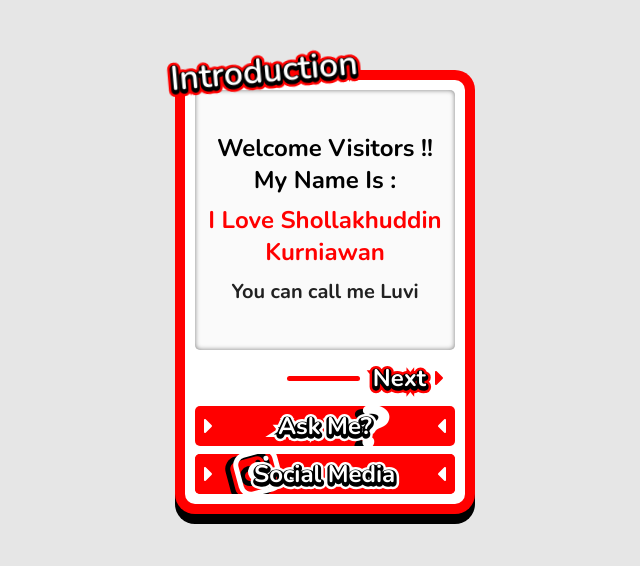
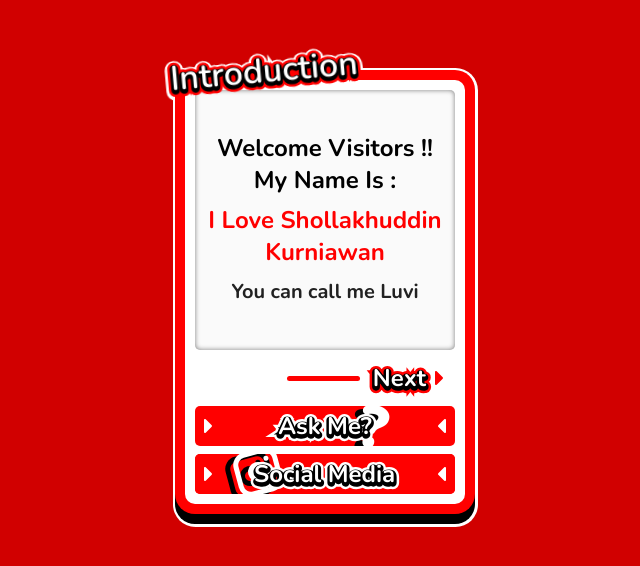
Before and after one commit to lluuvvii/my-personal-web-nextjs, a Next.js app: page / in a window 1280 px wide. Shown: the top 566 px of the page, without its empty margins (315-955 px from the left). Built offline with nearby package versions, Linux system fonts and the light colour scheme.

Commit message:
update introcard sticker background

```diff
--- a/src/app/(Home)/page.tsx
+++ b/src/app/(Home)/page.tsx
@@ -6,7 +6,7 @@ import ScrollAnimation from '../components/animateOnScroll/ScrollAnimation'
 
 const Home = () => {
   return (
-    <Container sx={{ overflow: 'hidden' }}>
+    <Container sx={{ overflow: 'hidden', height: '100vh' }}>
       <Box p={10}>
         <Grid container spacing={2} justifyContent='center'>
           <Grid item>
--- a/src/app/components/introduction/IntroductionCard.tsx
+++ b/src/app/components/introduction/IntroductionCard.tsx
@@ -487,6 +487,47 @@ const IntroductionCard = () => {
       </Box> */}
       {/* introcard contents */}
       <Box
+        component={motion.div}
+        initial={{ height: '459px' }}
+        animate={{ height: onHover || onTouch ? '454px' : '459px' }}
+        transition={{
+          type: 'spring',
+          stiffness: 600,
+          damping: 20
+        }}
+        sx={{
+          position: 'absolute',
+          backgroundColor: 'white',
+          borderRadius: '22.5px',
+          left: -2.5,
+          bottom: -2.5,
+          width: '305px'
+        }}>
+        <Typography
+          component={motion.div}
+          initial={{ scale: 0, rotate: -5 }}
+          animate={{ scale: 1 }}
+          transition={{
+            type: 'spring',
+            stiffness: 500,
+            damping: 30,
+            delay: 0.1
+          }}
+          variant='h4'
+          sx={{
+            position: 'absolute',
+            top: '-15px',
+            left: '-2.5px',
+            textAlign: 'center',
+            fontFamily: 'Nunito, Arial, sans-serif',
+            fontWeight: 600,
+            WebkitTextStroke: '15px white',
+            color: 'white',
+          }}>
+          Introduction
+        </Typography>
+      </Box>
+      <Box
         sx={{
           position: 'absolute',
           backgroundColor: 'black',
--- a/src/app/layout.tsx
+++ b/src/app/layout.tsx
@@ -41,7 +41,8 @@ export default function RootLayout({ children }: Readonly<{ children: React.Reac
         />
       </head>
       <body style={{
-        backgroundColor: 'rgba(230, 230, 230, 1)'
+        // background: 'linear-gradient(45deg, black 50px, white 50px, white 80px, #d10000 80px, #d10000 400px, white 400px)',
+        backgroundColor: '#d10000'
       }}>
         <Suspense>
           <ThemeProvider theme={theme}>
```
